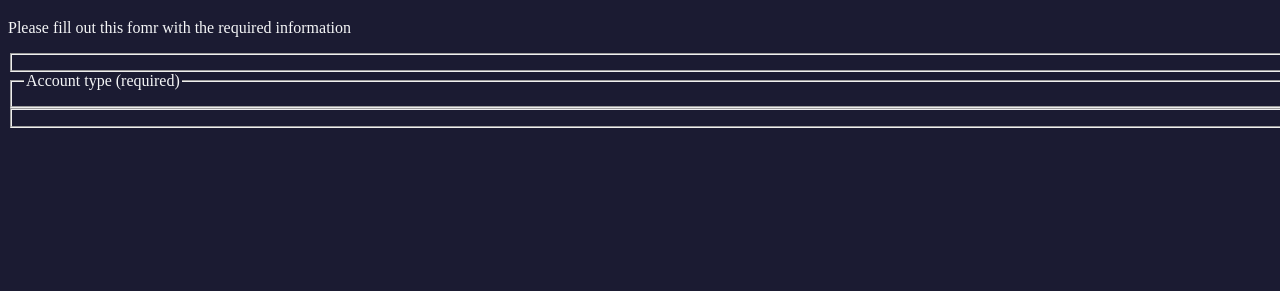
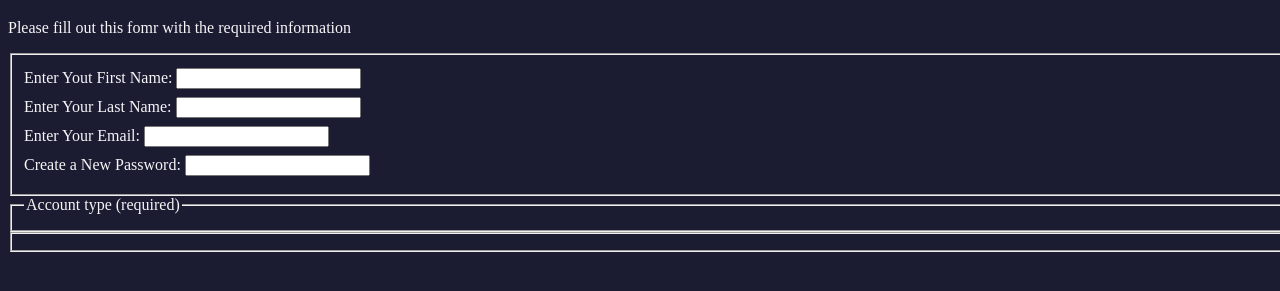
Before and after one commit to Felipe-Magalhaes-A-Carneiro/freeCodeCamp-HTML_CSS-Part_3, a plain HTML site: page index.html in a window 1280 px wide. Shown: the part 61-352 px from the top of the page. Drawn offline with Linux system fonts and the light colour scheme.

Commit message:
feat(): create labels name, email and password with styles

```diff
--- a/index.html
+++ b/index.html
@@ -11,7 +11,10 @@
 
         <!--NAME, EMAIL AND PASSWORD-->
         <fieldset>
-            <label></label>
+            <label> Enter Yout First Name: <input></label>
+            <label> Enter Your Last Name: <input></label>
+            <label> Enter Your Email: <input></label>
+            <label> Create a New Password: <input></label>
         </fieldset>
 
         <!--ACCOUNT TYPE-->
--- a/style.css
+++ b/style.css
@@ -4,3 +4,8 @@ body {
     background-color: #1b1b32;
     color: #f5f6f7;
 }
+
+label {
+    display: block;
+    margin: 0.5rem 0;
+}
```
